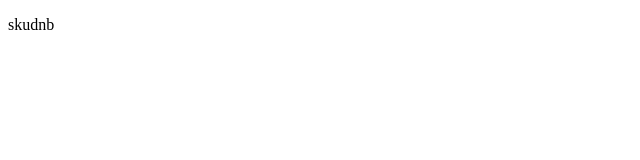
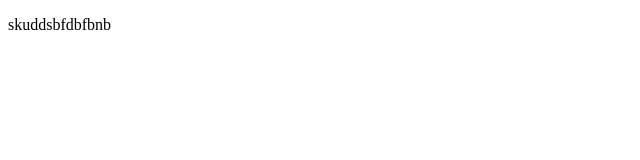
Before and after one commit to Sitkosha/doc, a plain HTML site: page index.html in a window 1280 px wide. Shown: the full height of the page, 0-640 px from the left. Drawn offline with Linux system fonts and the light colour scheme.

Commit message:
add letters

```diff
--- a/index.html
+++ b/index.html
@@ -6,6 +6,6 @@
   <title>Document</title>
 </head>
 <body>
-  <p>skudnb</p>
+  <p>skuddsbfdbfbnb</p>
 </body>
 </html>
```
